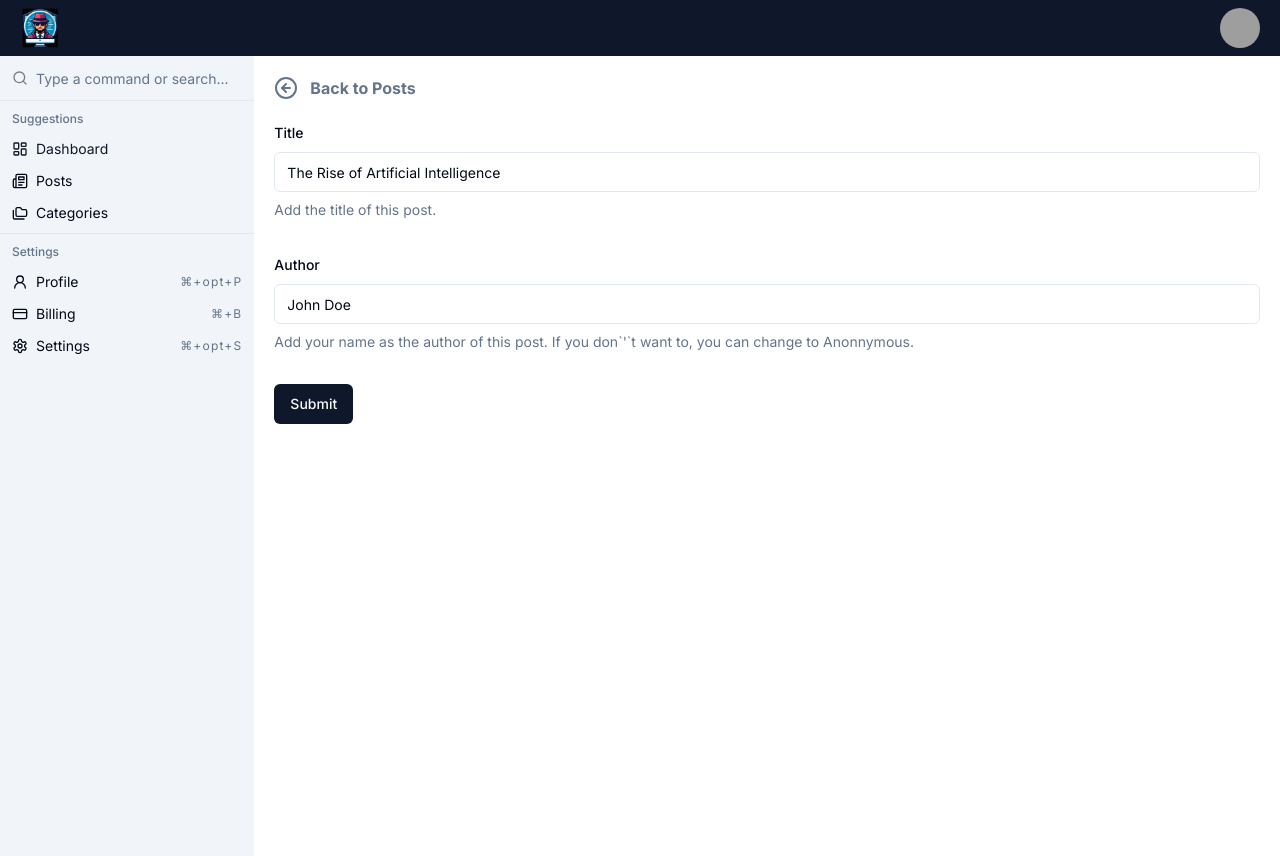
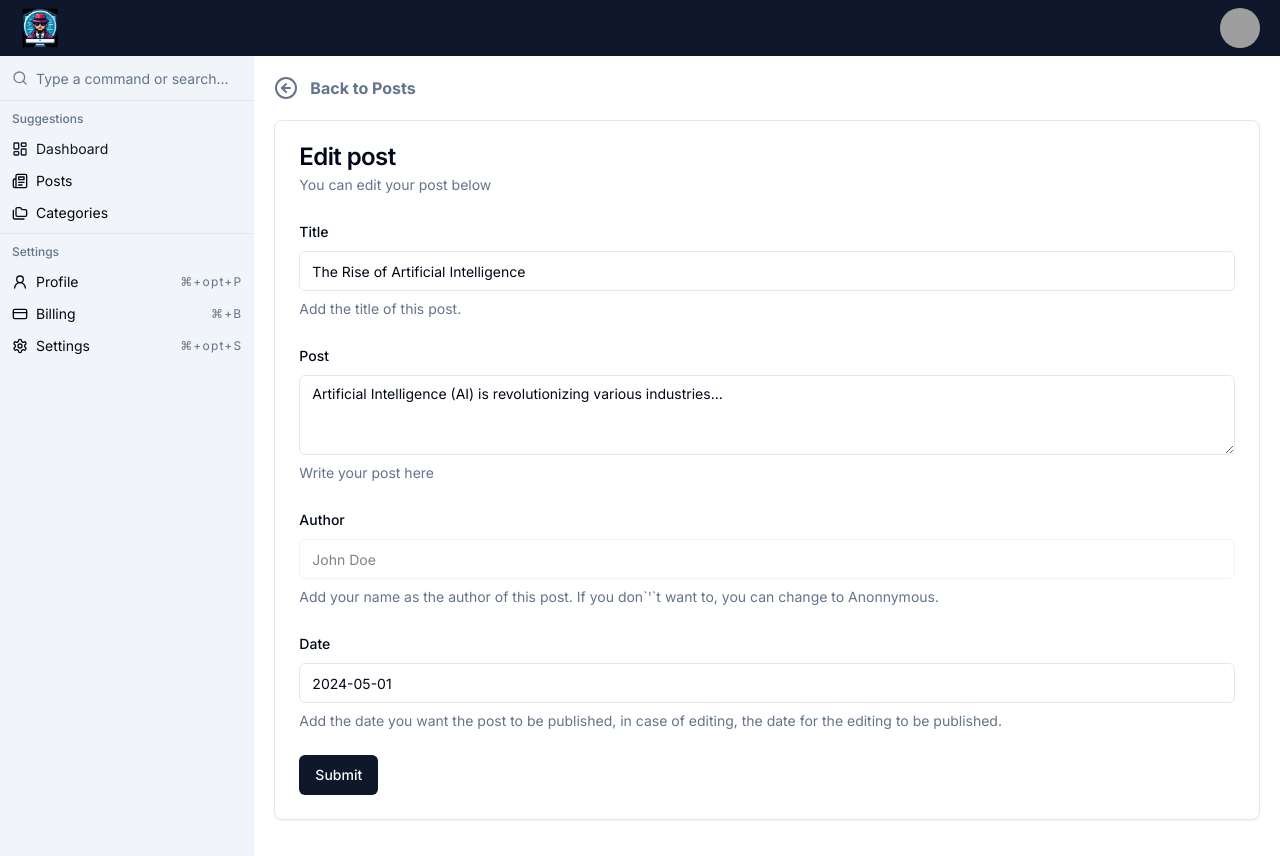
Before and after one commit to betocostadev/next-dash, a Next.js app: page /posts/edit/1 in a window 1280 px wide. Built offline with nearby package versions, Linux system fonts and the light colour scheme; grey boxes are pictures that could not be loaded.

Commit message:
Feat: Improved Post screen, and Post form

```diff
--- a/app/(main)/posts/edit/[id]/page.tsx
+++ b/app/(main)/posts/edit/[id]/page.tsx
@@ -1,30 +1,25 @@
 'use client'
 
 import PostForm from '@/components/Posts/PostForm'
+import { PostEditPageProps } from '@/components/Posts/props'
 import BackButton from '@/components/Shared/BackButton/BackButton'
 import posts from '@/data/postsData'
 import { Post } from '@/types/posts'
-import { usePathname } from 'next/navigation'
 import { useEffect, useState } from 'react'
 
-const PostEditPage = () => {
-  console.log('POST EDIT PAGE')
+const PostEditPage = ({ params }: PostEditPageProps) => {
   const [post, setPost] = useState<Post | undefined>(undefined)
   // Render will be executed before the Hook due to Next.js, use this to fix the problem
   const [postFetched, setPostFetched] = useState(false)
 
-  const pathName = usePathname()
+  useEffect(() => {
+    if (params.id) {
+      const post = posts.find((pt) => pt.id === params.id)
+      setPost(post)
+    }
 
-  useEffect(() => {
-    if (pathName.includes('edit')) {
-      const id = pathName.split('posts/edit/')[1]
-      if (id) {
-        const post = posts.find((pt) => pt.id === id)
-        setPost(post)
-      }
-    }
     setPostFetched(true)
-  }, [pathName])
+  }, [])
 
   return (
     <div>
--- a/components/Posts/PostForm.tsx
+++ b/components/Posts/PostForm.tsx
@@ -1,3 +1,6 @@
+import { zodResolver } from '@hookform/resolvers/zod'
+import { useForm } from 'react-hook-form'
+import { z } from 'zod'
 import {
   Form,
   FormControl,
@@ -8,39 +11,59 @@ import {
   FormMessage,
 } from '../ui/form'
 import { Input } from '../ui/input'
-import { zodResolver } from '@hookform/resolvers/zod'
-import { useForm } from 'react-hook-form'
-import { z } from 'zod'
 import { Button } from '../ui/button'
+
 import { Post } from '@/types/posts'
+import { Textarea } from '../ui/textarea'
+import {
+  Card,
+  CardContent,
+  CardDescription,
+  CardHeader,
+  CardTitle,
+} from '../ui/card'
 
 const PostForm = ({ post }: { post?: Post }) => {
   const formSchema = z.object({
     title: z
       .string()
       .min(10, { message: 'Title must be at least 10 characters.' })
-      .max(100, { message: 'Title must be less than 101 characters' }),
+      .max(100, { message: 'Title must be less than 101 characters.' }),
+    body: z
+      .string()
+      .min(50, {
+        message: 'Posts must have a minimum length of 50 characters.',
+      })
+      .max(500, { message: 'Max length for posts is 500 characters.' }),
     author: z.string().min(3).max(40),
+    date: z.string(),
   })
 
   const form = useForm<z.infer<typeof formSchema>>({
     resolver: zodResolver(formSchema),
     defaultValues: {
-      title: post ? post.title : '',
-      author: post ? post.author : '',
+      title: post?.title || '',
+      body: post?.body || '',
+      author: post?.author || '',
+      date: post?.date || '',
     },
   })
 
-  const onSubmit = () => {
-    console.log('on Submit!')
+  const onSubmit = (data: z.infer<typeof formSchema>) => {
+    // const { title, body, author, date } = form.getValues()
+    console.log('Form data')
+    console.log(data)
   }
 
-  console.log('POST RECEIVED IN FORM:')
-  console.log(post)
-
   return (
+    <Card>
+      <CardHeader>
+        <CardTitle>Edit post</CardTitle>
+        <CardDescription>You can edit your post below</CardDescription>
+      </CardHeader>
+      <CardContent>
         <Form {...form}>
-      <form onSubmit={form.handleSubmit(onSubmit)} className="space-y-8">
+          <form onSubmit={form.handleSubmit(onSubmit)} className="space-y-6">
             <FormField
               control={form.control}
               name="title"
@@ -57,16 +80,51 @@ const PostForm = ({ post }: { post?: Post }) => {
             />
             <FormField
               control={form.control}
+              name="body"
+              render={({ field }) => (
+                <FormItem>
+                  <FormLabel>Post</FormLabel>
+                  <FormControl>
+                    <Textarea placeholder="This post is about..." {...field} />
+                  </FormControl>
+                  <FormDescription>Write your post here</FormDescription>
+                  <FormMessage />
+                </FormItem>
+              )}
+            />
+            <FormField
+              control={form.control}
               name="author"
               render={({ field }) => (
                 <FormItem>
                   <FormLabel>Author</FormLabel>
                   <FormControl>
-                <Input placeholder="Post author" {...field} />
+                    <Input
+                      placeholder="Post author"
+                      disabled={post?.author ? true : false}
+                      {...field}
+                    />
                   </FormControl>
                   <FormDescription>
-                Add your name as the author of this post. If you don`&apos;`t
-                want to, you can change to Anonnymous.
+                    Add your name as the author of this post. If you
+                    don`&apos;`t want to, you can change to Anonnymous.
+                  </FormDescription>
+                  <FormMessage />
+                </FormItem>
+              )}
+            />
+            <FormField
+              control={form.control}
+              name="date"
+              render={({ field }) => (
+                <FormItem>
+                  <FormLabel>Date</FormLabel>
+                  <FormControl>
+                    <Input placeholder="Publish date" {...field} />
+                  </FormControl>
+                  <FormDescription>
+                    Add the date you want the post to be published, in case of
+                    editing, the date for the editing to be published.
                   </FormDescription>
                   <FormMessage />
                 </FormItem>
@@ -75,21 +133,9 @@ const PostForm = ({ post }: { post?: Post }) => {
             <Button type="submit">Submit</Button>
           </form>
         </Form>
+      </CardContent>
+    </Card>
   )
 }
 
 export default PostForm
-
-// id: '1',
-//     title: 'The Rise of Artificial Intelligence',
-//     body: 'Artificial Intelligence (AI) is revolutionizing various industries...',
-//     author: 'John Doe',
-//     date: '2024-05-01',
-//     comments: [
-//       { id: '1', text: 'Great introduction!', username: 'Jane' },
-//       {
-//         id: '2',
-//         text: 'Looking forward to more posts on this topic.',
-//         username: 'Alex',
-//       },
-//     ],
--- a/components/Posts/props.ts
+++ b/components/Posts/props.ts
@@ -2,3 +2,9 @@ export interface PostsTableProps {
   limit?: number
   title?: string
 }
+
+export interface PostEditPageProps {
+  params: {
+    id: string
+  }
+}
```
Lines whose indentation alone changed are shown as unchanged.
